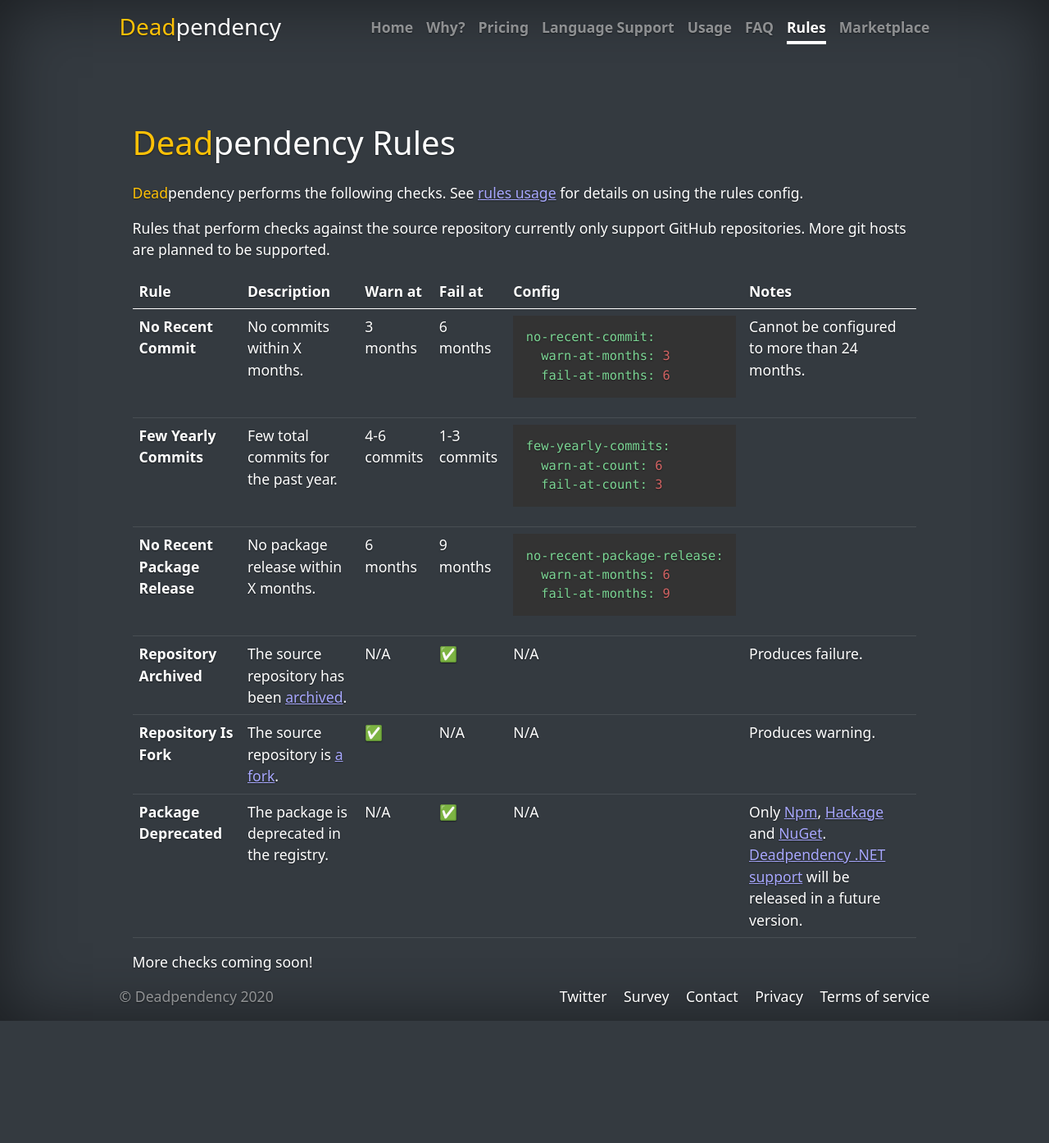
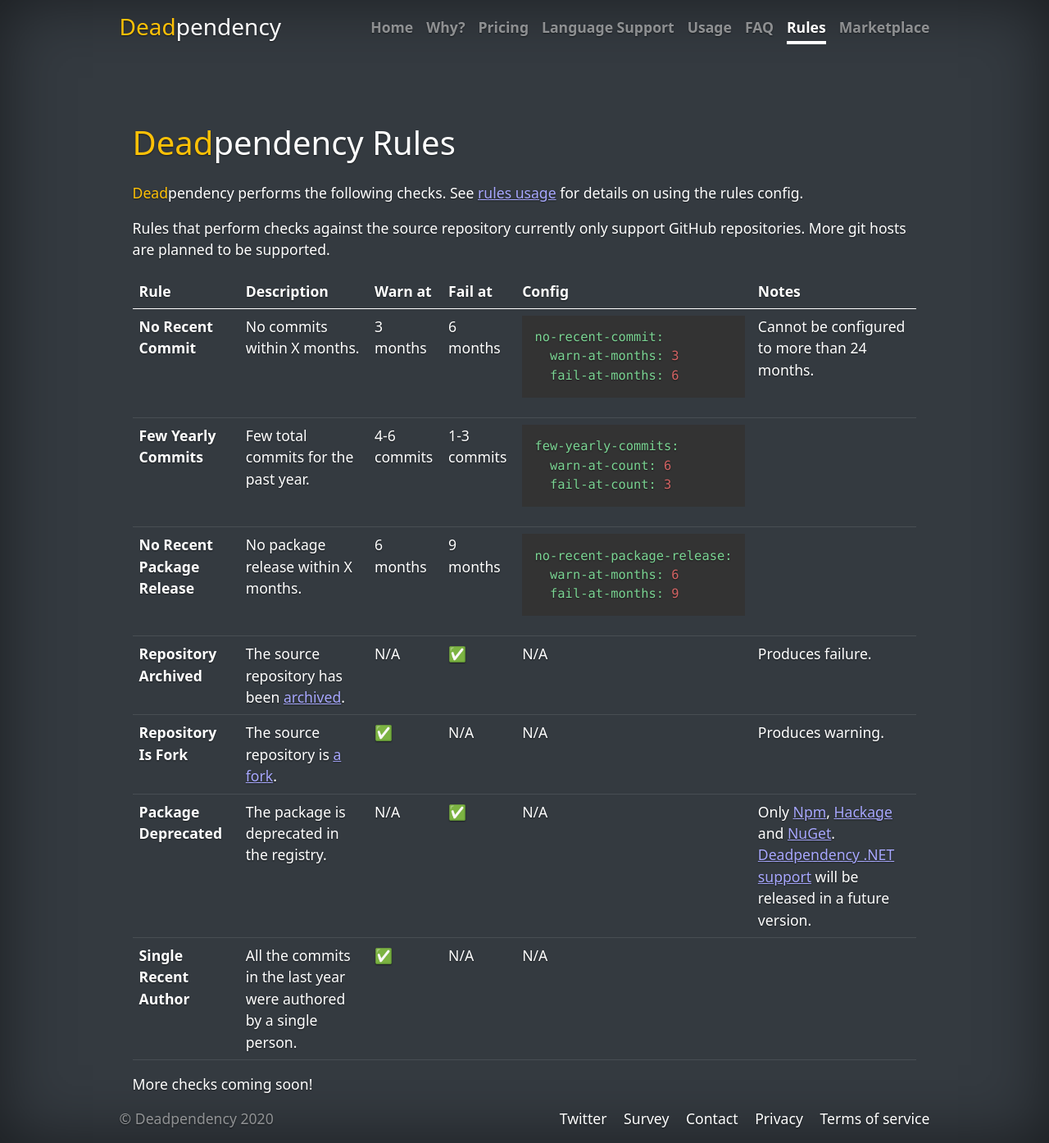
Before and after one commit to deadpendency/deadpendency.github.io, a Jekyll site: the page built from rules.html, in a window 1280 px wide. Shown: the whole page at 82% size. Built offline with Jekyll 4.4.1, drawn with Linux system fonts in a browser that asks for light colours; nearby versions of some CDN libraries; before the commit the page ends 1245 px from its top, so only the background shows below that.

Commit message:
Add single recent author rule

```diff
--- a/rules.html
+++ b/rules.html
@@ -86,6 +86,14 @@ title: Deadpendency rules
       <td>N/A</td>
       <td>Only <a href="https://docs.npmjs.com/deprecating-and-undeprecating-packages-or-package-versions" target="_blank" rel="noopener">Npm</a>, <a href="https://hackage.haskell.org/packages/deprecated" target="_blank" rel="noopener">Hackage</a> and <a href="https://docs.microsoft.com/en-us/nuget/nuget-org/deprecate-packages" target="_blank" rel="noopener">NuGet</a>. <a href="https://github.com/deadpendency/deadpendency/issues/1" target="_blank" rel="noopener">Deadpendency .NET support</a> will be released in a future version.</td>
     </tr>
+    <tr>
+      <th scope="row">Single Recent Author</td>
+      <td>All the commits in the last year were authored by a single person.</td>
+      <td>✅</td>
+      <td>N/A</td>
+      <td>N/A</td>
+      <td></td>
+    </tr>
   </tbody>
 </table>
 
```
Also changed, not shown: Gemfile.lock.
